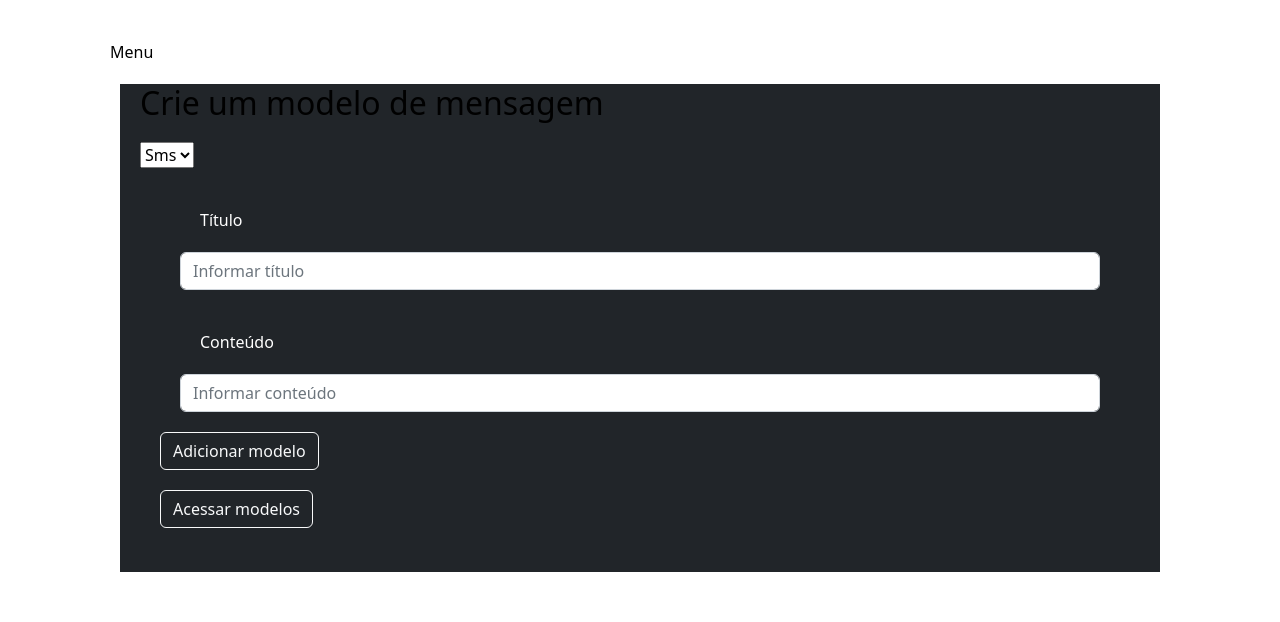
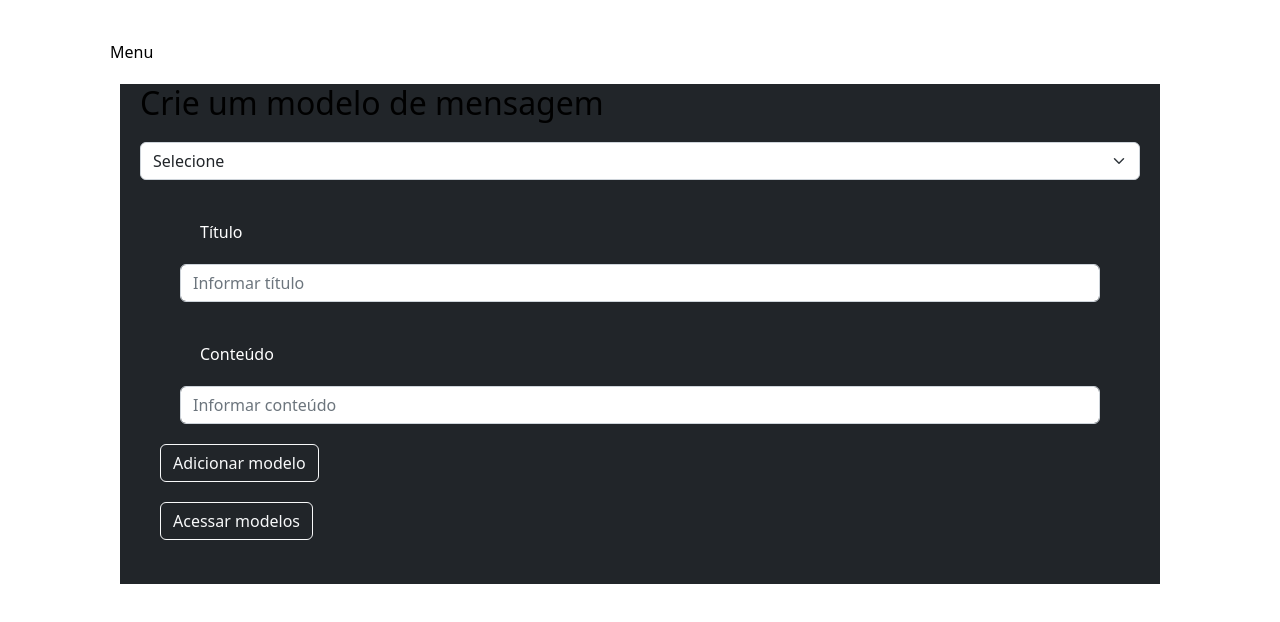
Before and after one commit to Tracker-Message/front-end, a Vue app in the folder tracker/: page /Modelo in a window 1280 px wide. Shown: the top 622 px of the page. Built offline with nearby package versions, Linux system fonts and the light colour scheme; data requests are answered from the project's data file; the HTML template or start-up script is replaced by a standard one.

Commit message:
Erro em dar um post no select

```diff
--- a/tracker/db/db.json
+++ b/tracker/db/db.json
@@ -2,13 +2,15 @@
   "autenticar": [],
   "modelos": [
     {
-      "name": "iptu",
-      "content": "esta chegando a data de pagamento",
+      "name": "texte",
+      "content": "tetet",
+      "canais": "Sms",
       "id": 1
     },
     {
-      "name": "mei",
-      "content": "precisa regugarizar cadaastro",
+      "name": "texte",
+      "content": "te",
+      "canais": "Sms",
       "id": 2
     }
   ],
@@ -16,6 +18,10 @@
     {
       "name": "sms",
       "id": 1
+    },
+    {
+      "name": "whats",
+      "id": 2
     }
   ],
   "mala-direta": [],
--- a/tracker/src/components/select/Select.vue
+++ b/tracker/src/components/select/Select.vue
@@ -4,7 +4,7 @@
 <label>{{labelSelect}}</label>
 
 <select class="form-select" size="1" aria-label="multiple select">
-    <option v-for="array in arrayCanal" >{{array}}</option>
+    <option>{{arrayItens}}</option>
 
 </select>
 </div>
@@ -16,11 +16,14 @@
 export default{
     name: 'Select',
     props: {
-        labelSelect:String
+    arrayItens:{
+        type:Object
+    },
+    labelSelect:String
     },
    data(){
         return{
-    arrayCanal: ["sms", "email", "Whatsaap"]
+
         }
 
 
--- a/tracker/src/views/Modelo.vue
+++ b/tracker/src/views/Modelo.vue
@@ -6,8 +6,19 @@
 <h2>Crie um modelo de mensagem</h2>
 
 <form action="" v-on:submit.prevent="ModeloForm">
-<select>
-    <option>Sms</option>
+
+<select
+class="form-select" size="1"
+aria-label="multiple select"
+name="canais"
+
+>
+    <option value="">Selecione</option>
+    <option v-for="canal in canais"
+    :key="canal.id"
+     :value="canal.name" >
+    {{canal.name}}
+    </option>
 </select>
 
 <Input
@@ -23,13 +34,7 @@ v-model="content"
 placeholder="Informar conteúdo"
 label="Conteúdo"
 />
-<!--<Textarea
-placeholder="Informe o conteúdo da mensagem"
-v-model="content"
-type="text"
-label="Conteúdo"
-/>
--->
+
 <Button
  criarModelo="Adicionar modelo"
  />
@@ -63,22 +68,38 @@ export default{
         return{
             canal:'',
             name:'',
-            content:''
+            content:'',
+            canais:[]
         }
     },
     methods:{
-        async getModeloForm(){
+        //metodo
+    /*    async getModeloForm(){
         const req=await fetch("http://localhost:3000/modelos")
         const data=await req.json();
-        this.canal=data.canal;
         this.name=data.name;
         this.content=data.content;
+
+        //resgatar array de canais cadastrados
+
+        },*/
+        //metodo get
+        async getCanaisCadastrados(){
+        const req=await fetch("http://localhost:3000/canais")
+        const data=await req.json();
+        this.canais=data;
+        //console.log(canais)
+       // console.log()
+
         },
+    //metodo post
         async ModeloForm(){
             const data={
-                canal:this.canal,
+               // canal:this.canal,
                 name:this.name,
-                content:this.content
+                content:this.content,
+                //array
+                canais:"Sms"
             }
             //console.log("teste modelo: 2", data)
             const ModeloJson=JSON.stringify(data);
@@ -89,16 +110,19 @@ export default{
             })
             //falta mais
             const res = await req.json()
+            //mensagem caso queira
             //limpando dados do form
-            this.canal="";
+           // this.canal="";
             this.name="";
             this.content="";
-        // console.log("teste 3", res)
+            this.canais="";
+            console.log("teste 3", res)
         }
 
     },
     mounted(){
-        this.getModeloForm();
+        //this.getModeloForm();
+       this.getCanaisCadastrados()
     }
 
 }
--- a/tracker/src/views/MyModelos.vue
+++ b/tracker/src/views/MyModelos.vue
@@ -3,7 +3,7 @@
     <h2>Estes são os modelos de mensagens criados</h2>
     <div v-for="modelo in modelos" >
 <Card
-:canal="modelo.canal"
+:canal="modelo.canais"
 :titulo="modelo.name"
 :conteudo="modelo.content"
 
```
